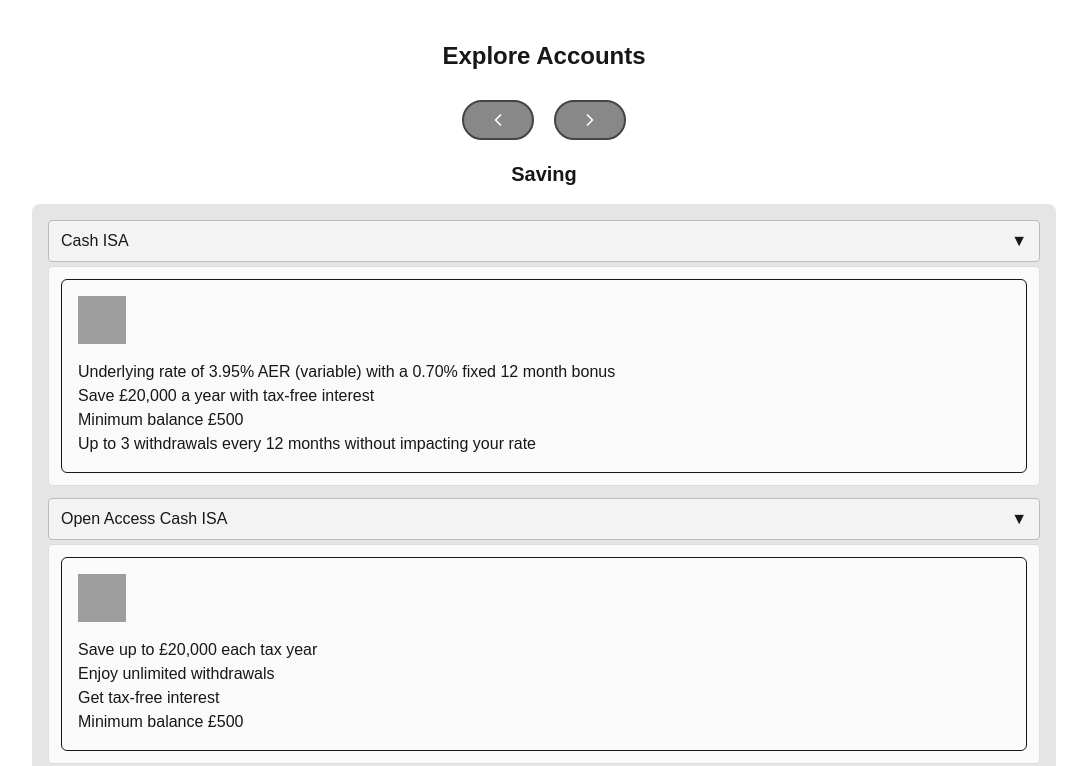
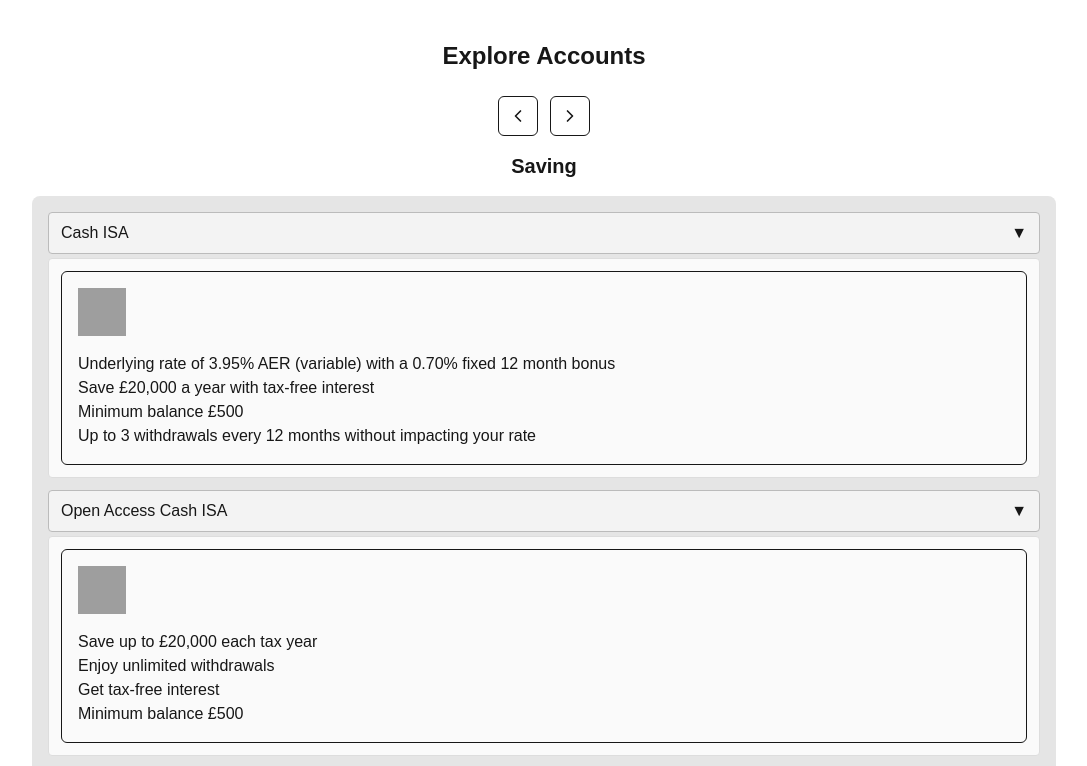
Before and after one commit to weilidai2001/mb-cms, a Next.js app in the folder webapp/: page /explore in a window 1280 px wide. Shown: the top 766 px of the page, without its empty margins (96-1183 px from the left). Built offline with nearby package versions, Linux system fonts and the light colour scheme; grey boxes are pictures that could not be loaded.

Commit message:
Refactored out Carousel

```diff
--- a/webapp/package.json
+++ b/webapp/package.json
@@ -9,12 +9,16 @@
     "lint": "next lint"
   },
   "dependencies": {
+    "@radix-ui/react-slot": "^1.2.3",
+    "class-variance-authority": "^0.7.1",
+    "clsx": "^2.1.1",
     "embla-carousel-react": "^8.6.0",
     "framer-motion": "^12.18.2",
     "lucide-react": "^0.522.0",
     "next": "15.3.4",
     "react": "^19.0.0",
-    "react-dom": "^19.0.0"
+    "react-dom": "^19.0.0",
+    "tailwind-merge": "^3.3.1"
   },
   "devDependencies": {
     "@eslint/eslintrc": "^3",
--- a/webapp/src/app/explore/page.tsx
+++ b/webapp/src/app/explore/page.tsx
@@ -1,9 +1,7 @@
 "use client";
 
-import { Metadata } from "next";
-import { useMemo, useCallback, useState } from "react";
+import { useMemo } from "react";
 import Image from "next/image";
-import useEmblaCarousel from "embla-carousel-react";
 import { motion } from "framer-motion";
 import {
   Accordion,
@@ -13,7 +11,9 @@
 } from "@/components/ui/accordion";
 import { Button } from "@/components/ui/button";
 import { ChevronLeft, ChevronRight } from "lucide-react";
-
+import withCarousel, {
+  InjectedCarouselProps,
+} from "@/components/withCarousel";
 
 type Item = {
   id: number;
@@ -106,8 +106,7 @@
   },
 ];
 
-export default function ExplorePage() {
-  /* ---------------------------------- group --------------------------------- */
+function ExplorePage({ emblaRef, onPrev, onNext, selectedIndex }: InjectedCarouselProps) {
   const categories = useMemo(() => {
     const map = new Map<string, Item[]>();
     DATA.forEach((item) => {
@@ -117,18 +116,6 @@
     return [...map.entries()].map(([name, items]) => ({ name, items }));
   }, []);
 
-  /* ------------------------------- carousel ---------------------------------- */
-  const [emblaRef, embla] = useEmblaCarousel({ loop: true });
-  const [index, setIndex] = useState(0);
-
-  if (embla && embla.on) {
-    embla.on("select", () => setIndex(embla.selectedScrollSnap()));
-  }
-
-  const prev = useCallback(() => embla?.scrollPrev(), [embla]);
-  const next = useCallback(() => embla?.scrollNext(), [embla]);
-
-  /* ---------------------------------- UI ------------------------------------ */
   return (
     <main className="mx-auto max-w-6xl px-4 py-10">
       <motion.h1
@@ -146,18 +133,18 @@
           variant="outline"
           size="icon"
           aria-label="Previous category"
-          onClick={prev}
+          onClick={onPrev}
         >
           <ChevronLeft className="h-5 w-5" />
         </Button>
         <span className="sr-only">
-          {`Category ${index + 1} of ${categories.length}`}
+          {`Category ${selectedIndex + 1} of ${categories.length}`}
         </span>
         <Button
           variant="outline"
           size="icon"
           aria-label="Next category"
-          onClick={next}
+          onClick={onNext}
         >
           <ChevronRight className="h-5 w-5" />
         </Button>
@@ -203,3 +190,5 @@
     </main>
   );
 }
+
+export default withCarousel(ExplorePage);
--- a/webapp/src/components/ui/button.tsx
+++ b/webapp/src/components/ui/button.tsx
@@ -1,23 +1,57 @@
-import * as React from "react";
+import * as React from 'react';
+import { Slot } from '@radix-ui/react-slot';
+import { cva, type VariantProps } from 'class-variance-authority';
 
-export function Button({ children, ...props }: React.PropsWithChildren<React.ButtonHTMLAttributes<HTMLButtonElement>>) {
-  return (
-    <button
-      {...props}
-      style={{
-        background: "#888",
-        color: "#fff",
-        border: "2px solid #444",
-        borderRadius: 24,
-        fontWeight: 600,
-        fontSize: 20,
-        padding: "8px 24px",
-        margin: 4,
-        cursor: "pointer",
-        ...props.style,
-      }}
-    >
-      {children}
-    </button>
-  );
+import { cn } from '@/lib/utils';
+
+const buttonVariants = cva(
+  'inline-flex items-center justify-center whitespace-nowrap rounded-md text-sm font-medium ring-offset-background transition-colors focus-visible:outline-none focus-visible:ring-2 focus-visible:ring-ring focus-visible:ring-offset-2 disabled:pointer-events-none disabled:opacity-50',
+  {
+    variants: {
+      variant: {
+        default:
+          'bg-primary text-primary-foreground hover:bg-primary/90',
+        destructive:
+          'bg-destructive text-destructive-foreground hover:bg-destructive/90',
+        outline:
+          'border border-input bg-background hover:bg-accent hover:text-accent-foreground',
+        secondary:
+          'bg-secondary text-secondary-foreground hover:bg-secondary/80',
+        ghost: 'hover:bg-accent hover:text-accent-foreground',
+        link: 'text-primary underline-offset-4 hover:underline',
+      },
+      size: {
+        default: 'h-10 px-4 py-2',
+        sm: 'h-9 rounded-md px-3',
+        lg: 'h-11 rounded-md px-8',
+        icon: 'h-10 w-10',
+      },
+    },
+    defaultVariants: {
+      variant: 'default',
+      size: 'default',
+    },
+  }
+);
+
+export interface ButtonProps
+  extends React.ButtonHTMLAttributes<HTMLButtonElement>,
+    VariantProps<typeof buttonVariants> {
+  asChild?: boolean;
 }
+
+const Button = React.forwardRef<HTMLButtonElement, ButtonProps>(
+  ({ className, variant, size, asChild = false, ...props }, ref) => {
+    const Comp = asChild ? Slot : 'button';
+    return (
+      <Comp
+        className={cn(buttonVariants({ variant, size, className }))}
+        ref={ref}
+        {...props}
+      />
+    );
+  }
+);
+Button.displayName = 'Button';
+
+export { Button, buttonVariants };
--- /dev/null
+++ b/webapp/src/components/withCarousel.tsx
@@ -0,0 +1,54 @@
+"use client";
+
+import useEmblaCarousel from "embla-carousel-react";
+import { ComponentType, useCallback, useEffect, useState } from "react";
+
+export type InjectedCarouselProps = {
+  emblaRef: (node: HTMLElement | null) => void;
+  onPrev: () => void;
+  onNext: () => void;
+  selectedIndex: number;
+  scrollSnaps: number[];
+};
+
+export default function withCarousel<T extends object>(
+  Component: ComponentType<T & InjectedCarouselProps>
+) {
+  return function Carousel(props: T) {
+    const [emblaRef, emblaApi] = useEmblaCarousel({ loop: false });
+    const [selectedIndex, setSelectedIndex] = useState(0);
+    const [scrollSnaps, setScrollSnaps] = useState<number[]>([]);
+
+    const onPrev = useCallback(() => {
+      if (emblaApi) emblaApi.scrollPrev();
+    }, [emblaApi]);
+
+    const onNext = useCallback(() => {
+      if (emblaApi) emblaApi.scrollNext();
+    }, [emblaApi]);
+
+    const onSelect = useCallback(() => {
+      if (!emblaApi) return;
+      setSelectedIndex(emblaApi.selectedScrollSnap());
+    }, [emblaApi, setSelectedIndex]);
+
+    useEffect(() => {
+      if (!emblaApi) return;
+      onSelect();
+      setScrollSnaps(emblaApi.scrollSnapList());
+      emblaApi.on("select", onSelect);
+      emblaApi.on("reInit", onSelect);
+    }, [emblaApi, onSelect]);
+
+    return (
+      <Component
+        {...props}
+        emblaRef={emblaRef}
+        onPrev={onPrev}
+        onNext={onNext}
+        selectedIndex={selectedIndex}
+        scrollSnaps={scrollSnaps}
+      />
+    );
+  };
+}
--- /dev/null
+++ b/webapp/src/lib/utils.ts
@@ -0,0 +1,6 @@
+import { type ClassValue, clsx } from 'clsx';
+import { twMerge } from 'tailwind-merge';
+
+export function cn(...inputs: ClassValue[]) {
+  return twMerge(clsx(inputs));
+}
```
Also changed, not shown: 1 other file (tests, documents, lock files or other folders).
